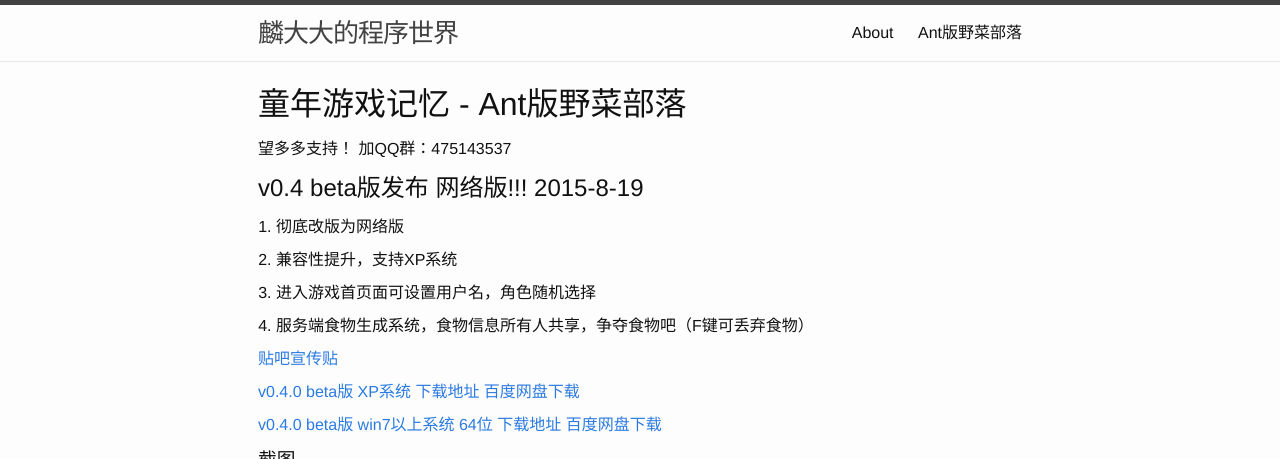
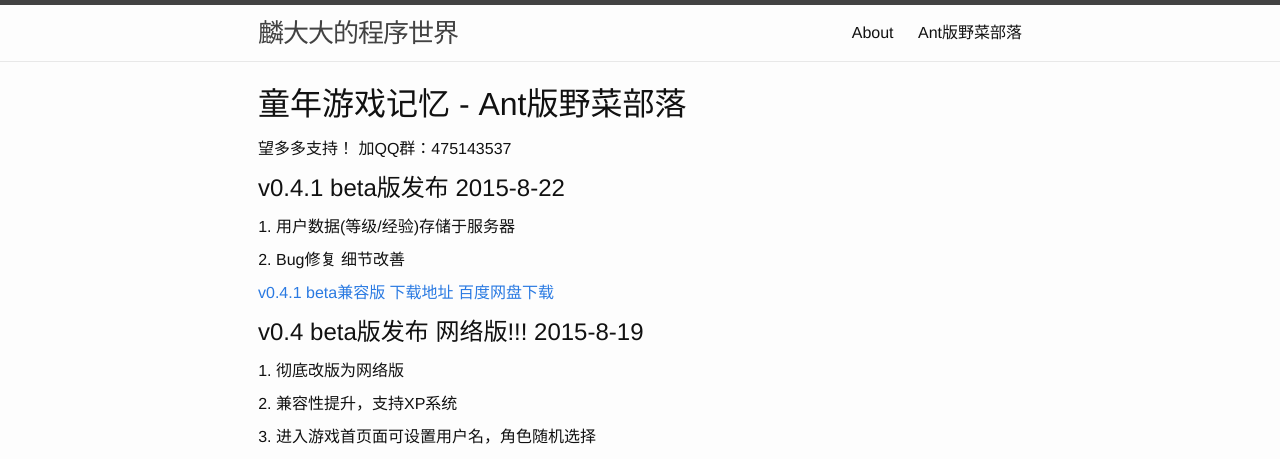
Before and after one commit to HungryAnt/hungryant.github.io, a Jekyll site: the page built from yecai.md, in a window 1280 px wide and 900 px high, cut to the strip 0-459 px from the top of the window. Built offline with Jekyll 4.4.1, drawn with Linux system fonts in a browser that asks for light colours; comment, search, counter and statistics services are not loaded.

Commit message:
post yecai v0.4.1

```diff
--- a/yecai.md
+++ b/yecai.md
@@ -7,6 +7,15 @@ permalink: /yecai/
 # 童年游戏记忆 - Ant版野菜部落
 
 望多多支持！ 加QQ群：475143537
+
+## v0.4.1 beta版发布 2015-8-22
+
+1. 用户数据(等级/经验)存储于服务器
+
+2. Bug修复 细节改善
+
+[v0.4.1 beta兼容版 下载地址 百度网盘下载](http://pan.baidu.com/s/1dDsEFLZ)
+
 
 ## v0.4 beta版发布 网络版!!! 2015-8-19
 
```
